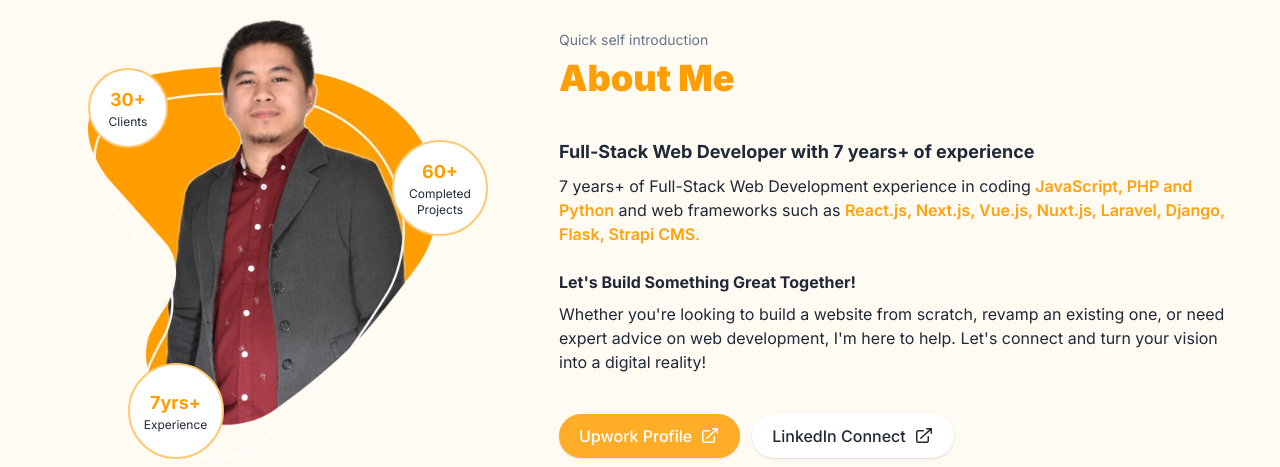
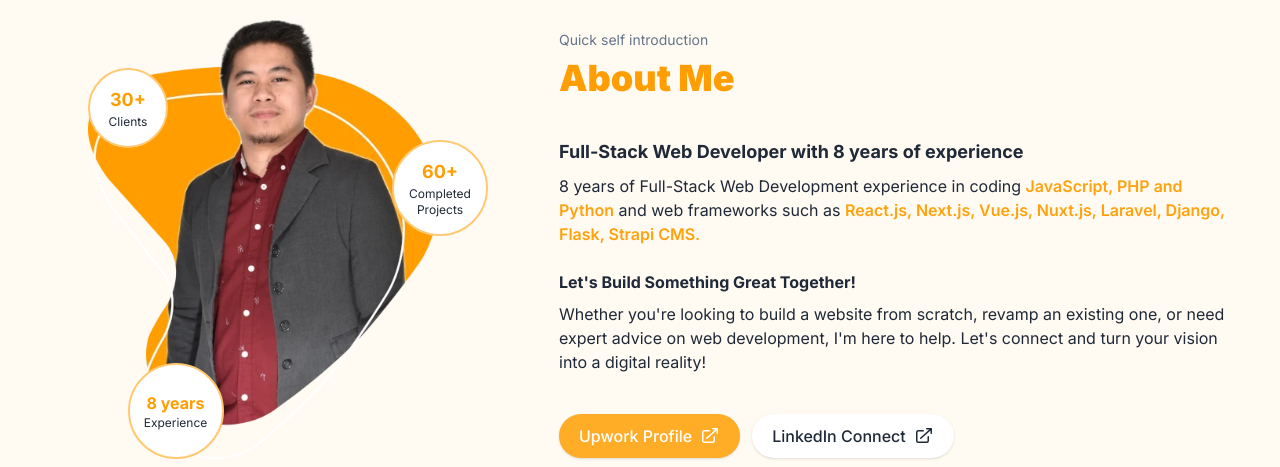
Before and after one commit to erwinmesi/v2.mesi.dev, a Next.js app: page / in a window 1280 px wide. Shown: the part 840-1307 px from the top of the page. Built offline with nearby package versions, Linux system fonts and the light colour scheme.

Commit message:
feat(skills): update years of experience

```diff
--- a/app/components/HomeAbout.tsx
+++ b/app/components/HomeAbout.tsx
@@ -29,7 +29,8 @@ const HomeAbout = ({ className }: HomeAboutProps) => {
                 className="w-20 h-20 absolute top-12"
               />
               <FloatingStats
-                data="7yrs+"
+                data="8 years"
+                dataClass="!text-base"
                 caption="Experience"
                 className="w-24 h-24 absolute bottom-0 right-3/4 translate-x-1/2"
               />
@@ -43,10 +44,10 @@ const HomeAbout = ({ className }: HomeAboutProps) => {
               </div>
               <div className="space-y-2 mb-6">
                 <h3 className="font-bold text-lg">
-                  Full-Stack Web Developer with 7 years+ of experience
+                  Full-Stack Web Developer with 8 years of experience
                 </h3>
                 <p>
-                  7 years+ of Full-Stack Web Development experience in coding{' '}
+                  8 years of Full-Stack Web Development experience in coding{' '}
                   <span className="font-semibold text-primary-500">
                     JavaScript, PHP and Python
                   </span>{' '}
--- a/app/components/shared/FloatingStats.tsx
+++ b/app/components/shared/FloatingStats.tsx
@@ -5,9 +5,10 @@ type FloatingStatsProps = {
   data: string
   caption: string,
   className: string,
+  dataClass?: string,
 }
 
-function FloatingStats({ className, data, caption }: FloatingStatsProps) {
+function FloatingStats({ className, data, caption, dataClass }: FloatingStatsProps) {
   return (
     <div
       className={cn(
@@ -15,7 +16,7 @@ function FloatingStats({ className, data, caption }: FloatingStatsProps) {
         'bg-white grid place-content-center rounded-full border-2 border-primary-300 text-center'
       )}
     >
-      <div className="text-lg font-bold text-primary">{data}</div>
+      <div className={cn("text-lg font-bold text-primary", dataClass)}>{data}</div>
       <small className="text-xs text-typo">{caption}</small>
     </div>
   )
--- a/app/configs/skills.ts
+++ b/app/configs/skills.ts
@@ -43,42 +43,42 @@ export const skills = [
   {
     name: 'React.js',
     group: skillGroup.FRONTEND,
-    years: 5,
+    years: 6,
     logo: imgReact.src,
     className: 'border-[#61DAFB]',
   },
   {
     name: 'Next.js',
     group: skillGroup.FRONTEND,
-    years: 5,
+    years: 6,
     logo: imgNext.src,
     className: 'border-[#000000]',
   },
   {
     name: 'Laravel',
     group: skillGroup.BACKEND,
-    years: 7,
+    years: 8,
     logo: imgLaravel.src,
     className: 'border-[#FF2D20]',
   },
   {
     name: 'Vue.js',
     group: skillGroup.FRONTEND,
-    years: 7,
+    years: 8,
     logo: imgVue.src,
     className: 'border-[#4FC08D]',
   },
   {
     name: 'Nuxt.js',
     group: skillGroup.FRONTEND,
-    years: 7,
+    years: 8,
     logo: imgNuxt.src,
     className: 'border-[#00DC82]',
   },
   {
     name: 'Tailwind',
     group: skillGroup.STYLING,
-    years: 5,
+    years: 6,
     logo: imgTailwind.src,
     className: 'border-[#06B6D4]',
   },
@@ -99,35 +99,35 @@ export const skills = [
   {
     name: 'JavaScript',
     group: skillGroup.FRONTEND,
-    years: 7,
+    years: 8,
     logo: imgJs.src,
     className: 'border-[#F7DF1E]',
   },
   {
     name: 'TypeScript',
     group: skillGroup.FRONTEND,
-    years: 7,
+    years: 8,
     logo: imgTs.src,
     className: 'border-[#3178C6]',
   },
   {
     name: 'PHP',
     group: skillGroup.BACKEND,
-    years: 7,
+    years: 8,
     logo: imgPHP.src,
     className: 'border-[#777BB4]',
   },
   {
     name: 'Python',
     group: skillGroup.BACKEND,
-    years: 3,
+    years: 4,
     logo: imgPython.src,
     className: 'border-[#3776AB]',
   },
   {
     name: 'SASS / SCSS',
     group: skillGroup.STYLING,
-    years: 7,
+    years: 8,
     logo: imgSass.src,
     className: 'border-[#CC6699]',
   },
@@ -148,7 +148,7 @@ export const skills = [
   {
     name: 'Git / GitFlow',
     group: skillGroup.VCS,
-    years: 7,
+    years: 8,
     logo: imgGit.src,
     className: 'border-[#F05032]',
   },
@@ -162,7 +162,7 @@ export const skills = [
   {
     name: 'MySQL',
     group: skillGroup.DB,
-    years: 7,
+    years: 8,
     logo: imgMySQL.src,
     className: 'border-[#4479A1]',
   },
@@ -183,21 +183,21 @@ export const skills = [
   {
     name: 'Zustand',
     group: skillGroup.STATE_MGMT,
-    years: 1,
+    years: 3,
     logo: imgZustand.src,
     className: 'border-[#453E38]',
   },
   {
     name: 'Pinia',
     group: skillGroup.STATE_MGMT,
-    years: 4,
+    years: 5,
     logo: imgPinia.src,
     className: 'border-[#8CDA3F]',
   },
   {
     name: 'Vuex',
     group: skillGroup.STATE_MGMT,
-    years: 7,
+    years: 5,
     logo: imgVuex.src,
     className: 'border-[#42b983]',
   },
```
